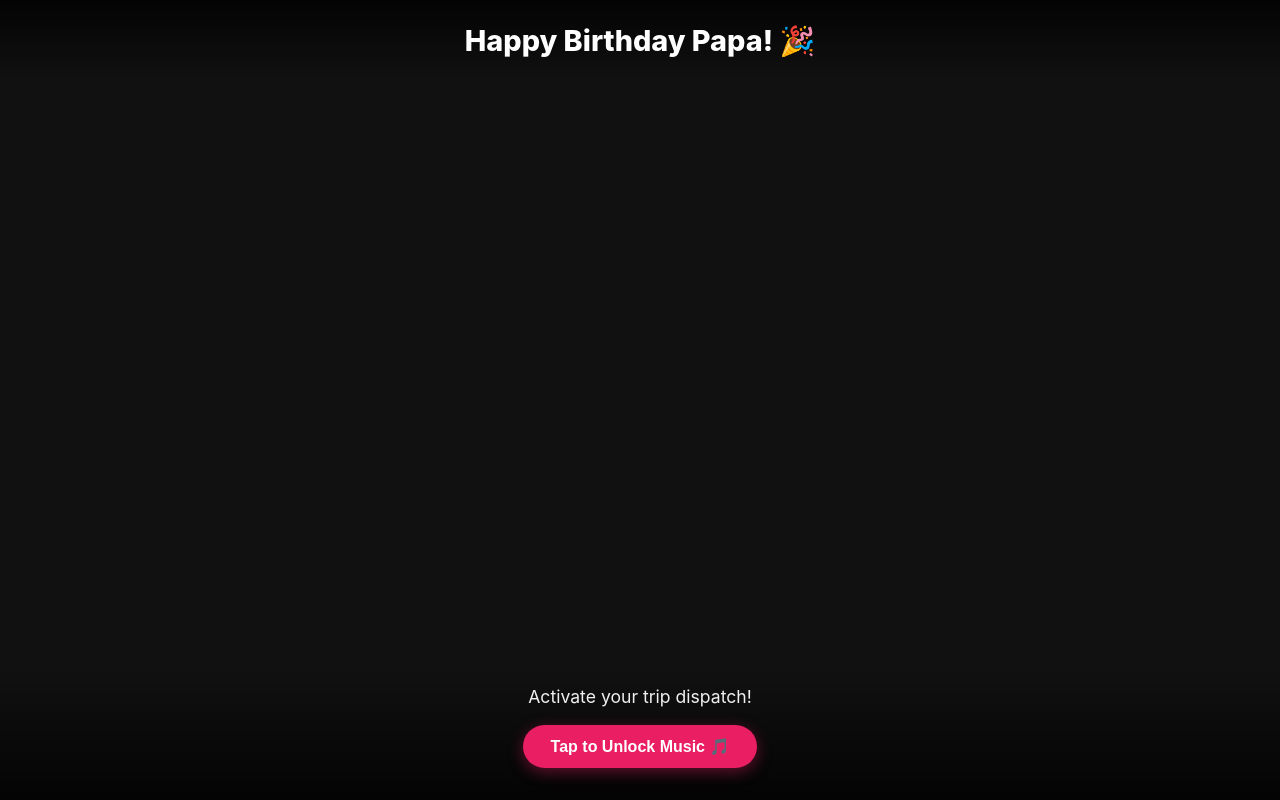
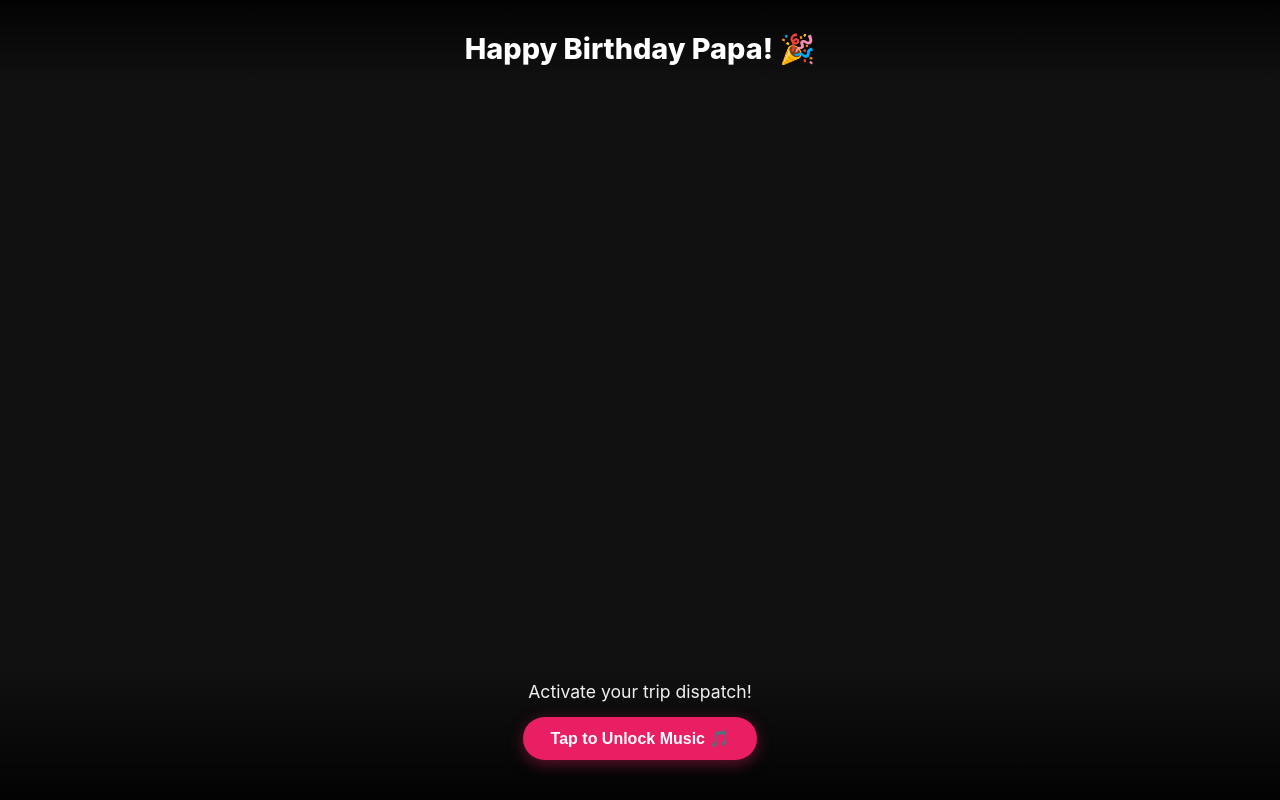
Before and after one commit to person-afk1/happy-birthday-papa, a plain HTML site: page index.html in a window 1280 px wide. Drawn offline with Linux system fonts and the light colour scheme; no server answers.

Commit message:
Update index.html

```diff
--- a/index.html
+++ b/index.html
@@ -7,13 +7,14 @@
   <style>
     * { box-sizing: border-box; margin: 0; padding: 0; }
 
-    body {
+    html, body {
+      /* Uses 100dvh to automatically fit mobile browser address bars */
       height: 100vh;
+      height: 100dvh;
       width: 100vw;
       overflow: hidden;
       display: flex;
       flex-direction: column;
-      /* Main alignment: elements at top and bottom */
       justify-content: space-between;
       align-items: center;
       background-size: cover;
@@ -45,9 +46,8 @@
       position: relative;
       z-index: 2;
       width: 100%;
-      padding: 1.5rem 1rem;
-      /* Subtle dark fade at top for text readability */
-      background: linear-gradient(to bottom, rgba(0,0,0,0.8) 0%, rgba(0,0,0,0) 100%);
+      padding: 2rem 1rem 1rem 1rem;
+      background: linear-gradient(to bottom, rgba(0,0,0,0.85) 0%, rgba(0,0,0,0) 100%);
     }
 
     h1 { font-size: 1.8rem; line-height: 1.2; font-weight: 800; }
@@ -57,22 +57,22 @@
       position: relative;
       z-index: 2;
       width: 100%;
-      padding: 1rem 1rem 2rem 1rem; /* Extra padding at bottom */
-      /* Subtle dark fade at bottom for text/button readability */
-      background: linear-gradient(to top, rgba(0,0,0,0.8) 0%, rgba(0,0,0,0) 100%);
+      /* Raised padding at the bottom so Chrome navbar won't cut it off */
+      padding: 1rem 1rem calc(2.5rem + env(safe-area-inset-bottom)) 1rem;
+      background: linear-gradient(to top, rgba(0,0,0,0.85) 0%, rgba(0,0,0,0) 100%);
       display: flex;
       flex-direction: column;
       align-items: center;
-      gap: 15px; /* Space between message and button */
+      gap: 12px;
     }
 
-    p { font-size: 1.1rem; line-height: 1.5; color: #f0f0f0; max-width: 90%; }
+    p { font-size: 1.1rem; line-height: 1.4; color: #f0f0f0; max-width: 90%; }
 
     /* Universal Button Style */
     .btn {
       padding: 12px 28px;
       font-size: 1rem;
-      background: #e91e63; /* Pink */
+      background: #e91e63;
       color: white;
       border: none;
       border-radius: 25px;
@@ -86,7 +86,7 @@
       transform: scale(0.97);
     }
 
-    /* Mute/Secondary Button Style */
+    /* Secondary Button Style */
     .btn-secondary {
       background: rgba(255, 255, 255, 0.2);
       border: 1px solid white;
@@ -95,7 +95,7 @@
     }
   </style>
 
-  <!-- Firebase SDK (Standard v8) -->
+  <!-- Firebase SDK -->
   <script src="https://www.gstatic.com/firebasejs/8.10.1/firebase-app.js"></script>
   <script src="https://www.gstatic.com/firebasejs/8.10.1/firebase-database.js"></script>
 </head>
@@ -109,8 +109,6 @@
     <h1 id="title">Happy Birthday Papa! 🎉</h1>
   </div>
 
-  <!-- Empty Center for Photos/Video -->
-
   <!-- Message & Control Section (BOTTOM) -->
   <div class="footer-content">
     <p id="message">Activate your trip dispatch!</p>
@@ -121,7 +119,6 @@
   <audio id="bg-audio" loop></audio>
 
   <script>
-    // EXACT Firebase Configuration (Singapore Database URL)
     const firebaseConfig = {
       apiKey: "AIzaSyDs245uSIqkn6-lYHUo7aWxEaVNpeaZA1k",
       authDomain: "happy-birthday-papa-e7e39.firebaseapp.com",
@@ -142,11 +139,9 @@
     let userInteracted = false;
 
     function handleButtonClick() {
-      // First click: Request Notifications & Start Media
       if (!userInteracted) {
         userInteracted = true;
 
-        // Notification permission request for phone automation
         if ("Notification" in window && Notification.permission !== "granted") {
           Notification.requestPermission();
         }
@@ -154,13 +149,11 @@
         if (audio.src) audio.play();
         if (video.src) video.play();
 
-        // Update button appearance
         actionBtn.innerText = "Pause Music ⏸️";
         actionBtn.classList.add("btn-secondary");
         return;
       }
 
-      // Subsequent clicks: Toggle Audio Play/Pause
       if (audio.paused) {
         audio.play();
         actionBtn.innerText = "Pause Music ⏸️";
@@ -187,7 +180,7 @@
         if (data.hasVideoAudio) {
           video.muted = false;
           audio.pause();
-          actionBtn.style.display = 'none'; // Hide music button if video has audio
+          actionBtn.style.display = 'none';
         } else {
           video.muted = true;
           actionBtn.style.display = 'inline-block';
```
